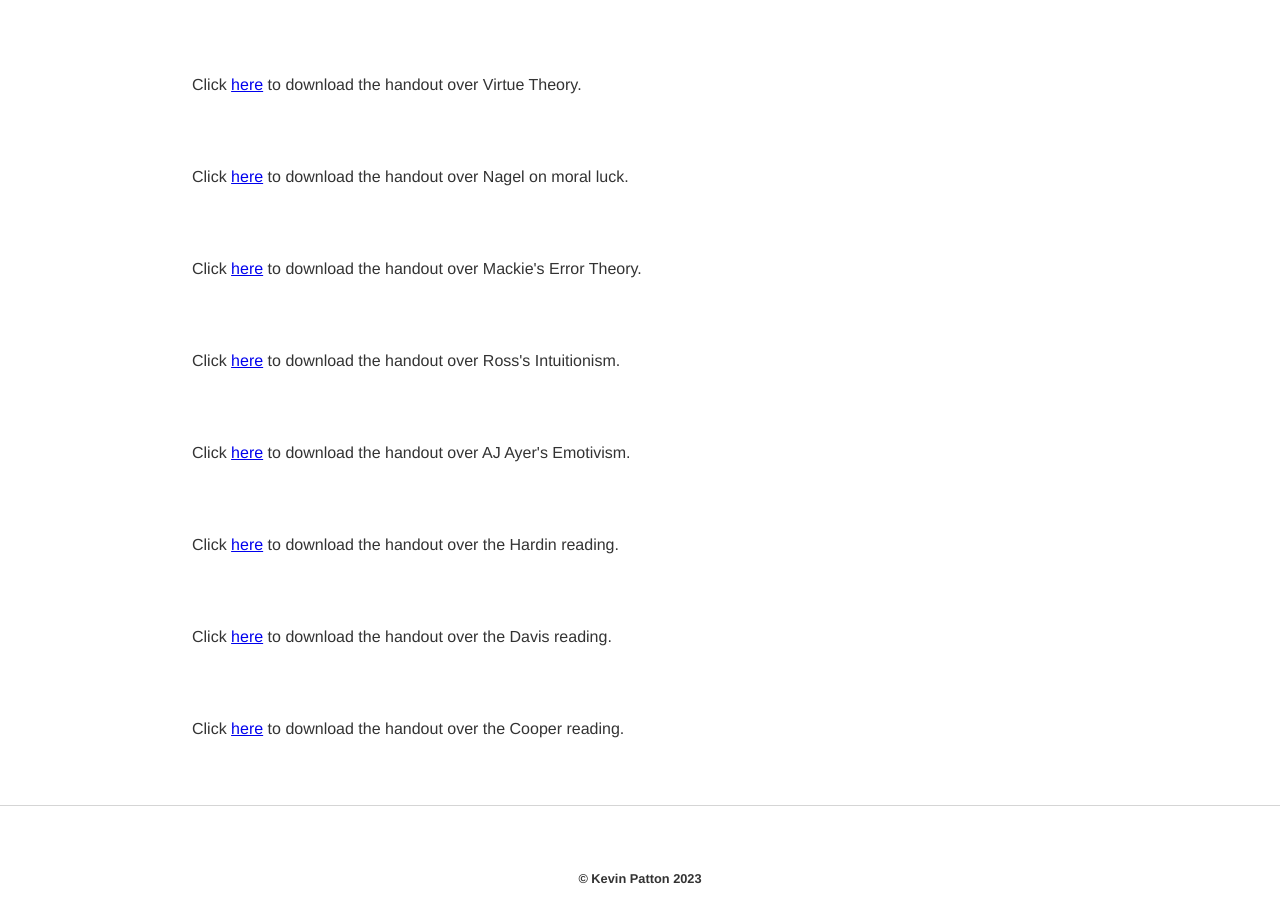
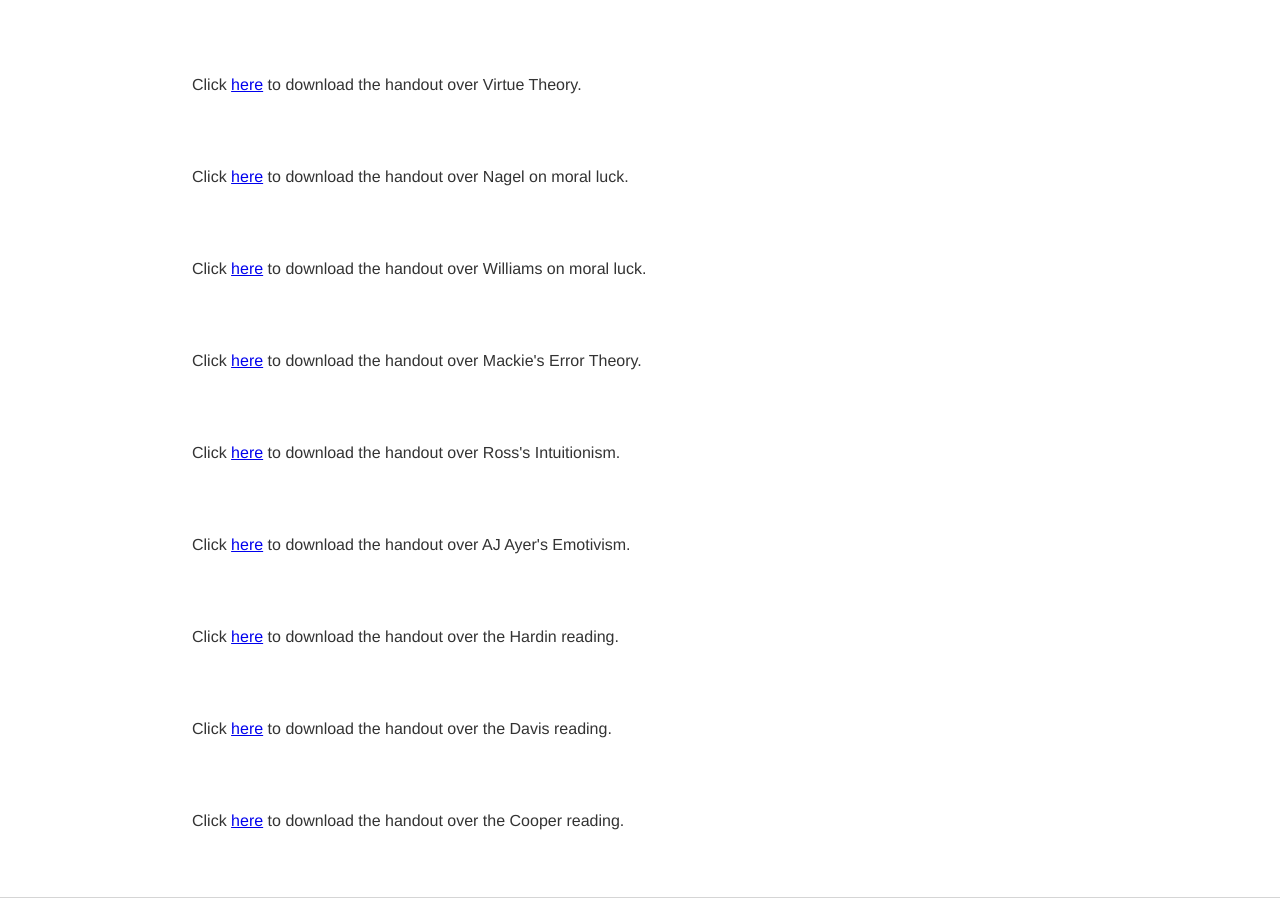
Before and after one commit to kevinjpatton/kevinjpatton.github.io, a Jekyll site: the page built from teaching/phil_2030/index.html, in a window 1280 px wide and 900 px high, scrolled down 2766 px. Built offline with Jekyll 4.4.1, drawn with Linux system fonts in a browser that asks for light colours; Markdown is read by kramdown in place of the engine named in the settings.

Commit message:
Update index.html

```diff
--- a/teaching/phil_2030/index.html
+++ b/teaching/phil_2030/index.html
@@ -35,6 +35,7 @@
 <p>Click <a href="/teaching/phil_2030/Handout - Kantian Ethics.pdf" target="_blank">here</a> to download the handout over Kant.</p>
 <p>Click <a href="/teaching/phil_2030/Handout - Virtue Theory.pdf" target="_blank">here</a> to download the handout over Virtue Theory.</p>
 <p>Click <a href="/teaching/phil_2030/Handout - Nagel on Moral Luck.pdf" target="_blank">here</a> to download the handout over Nagel on moral luck.</p>
+<p>Click <a href="/teaching/phil_2030/Handout - Williamd on Moral Luck.pdf" target="_blank">here</a> to download the handout over Williams on moral luck.</p>
 <p>Click <a href="/teaching/phil_2030/Handout - Mackie - 2030.pdf" target="_blank">here</a> to download the handout over Mackie's Error Theory.</p>
 <p>Click <a href="/teaching/phil_2030/Handout - Ross.pdf" target="_blank">here</a> to download the handout over Ross's Intuitionism.</p>
 <p>Click <a href="/teaching/phil_2030/Handout - Ayer.pdf" target="_blank">here</a> to download the handout over AJ Ayer's Emotivism.</p>
```
